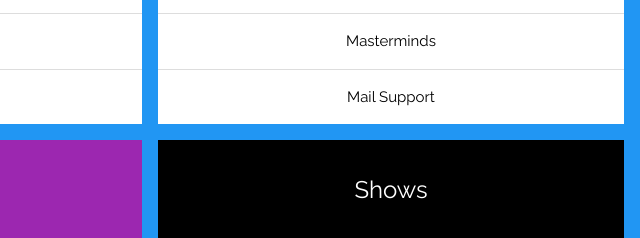
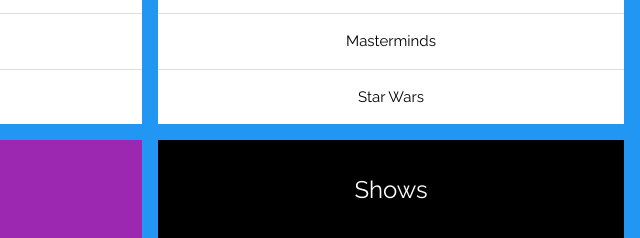
Before and after one commit to ckirn2023/yes, a plain HTML site: page index.html in a window 1280 px wide. Shown: the part 2378-2616 px from the top of the page, 640-1280 px from the left. Drawn offline with Linux system fonts and the light colour scheme.

Commit message:
Update index.html

```diff
--- a/index.html
+++ b/index.html
@@ -100,7 +100,7 @@ body,h1,h2,h3,h4,h5 {font-family: "Raleway", sans-serif}
             <li class="w3-padding-16">Percy Jackson</li>
             <li class="w3-padding-16">Harry Potter</li>
             <li class="w3-padding-16">Masterminds</li>
-            <li class="w3-padding-16">Mail Support</li>
+            <li class="w3-padding-16">Star Wars</li>
           </ul>
         </div>
           <div class="w3-half w3-margin-bottom">
```
